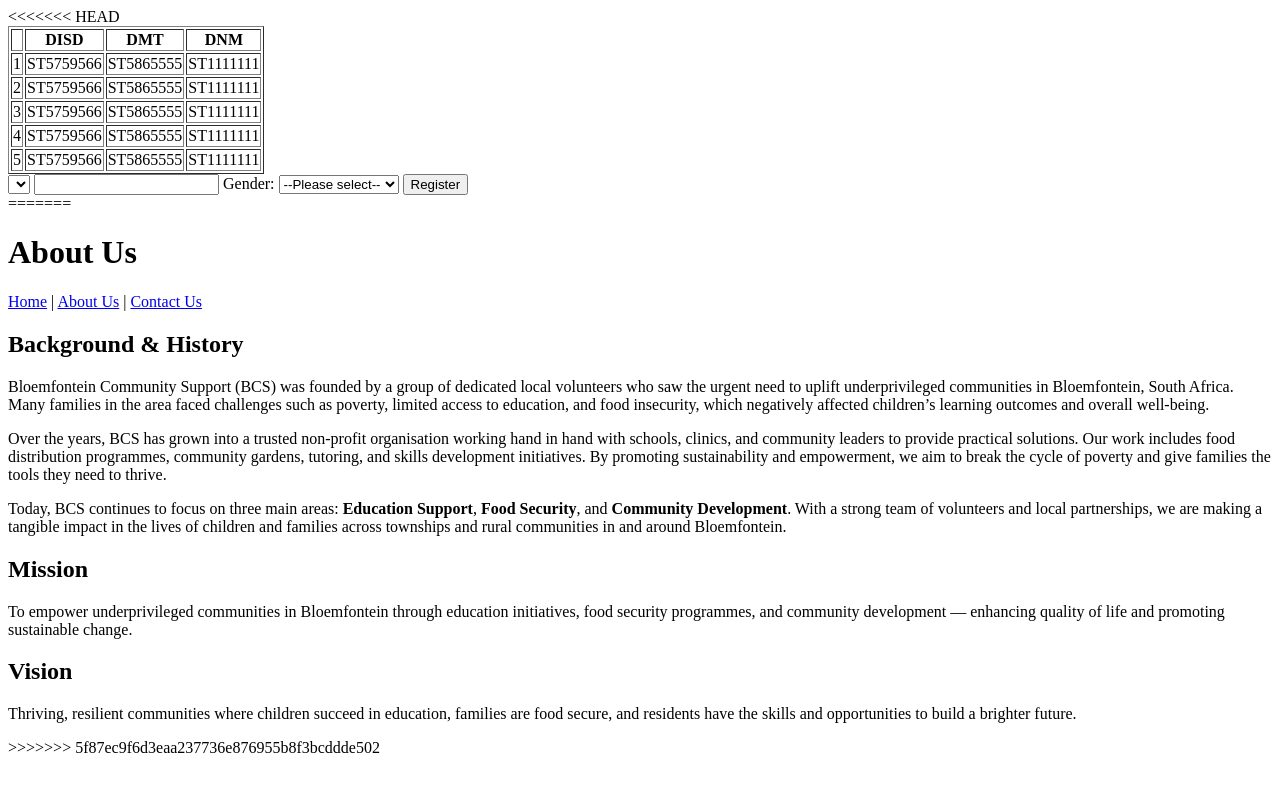
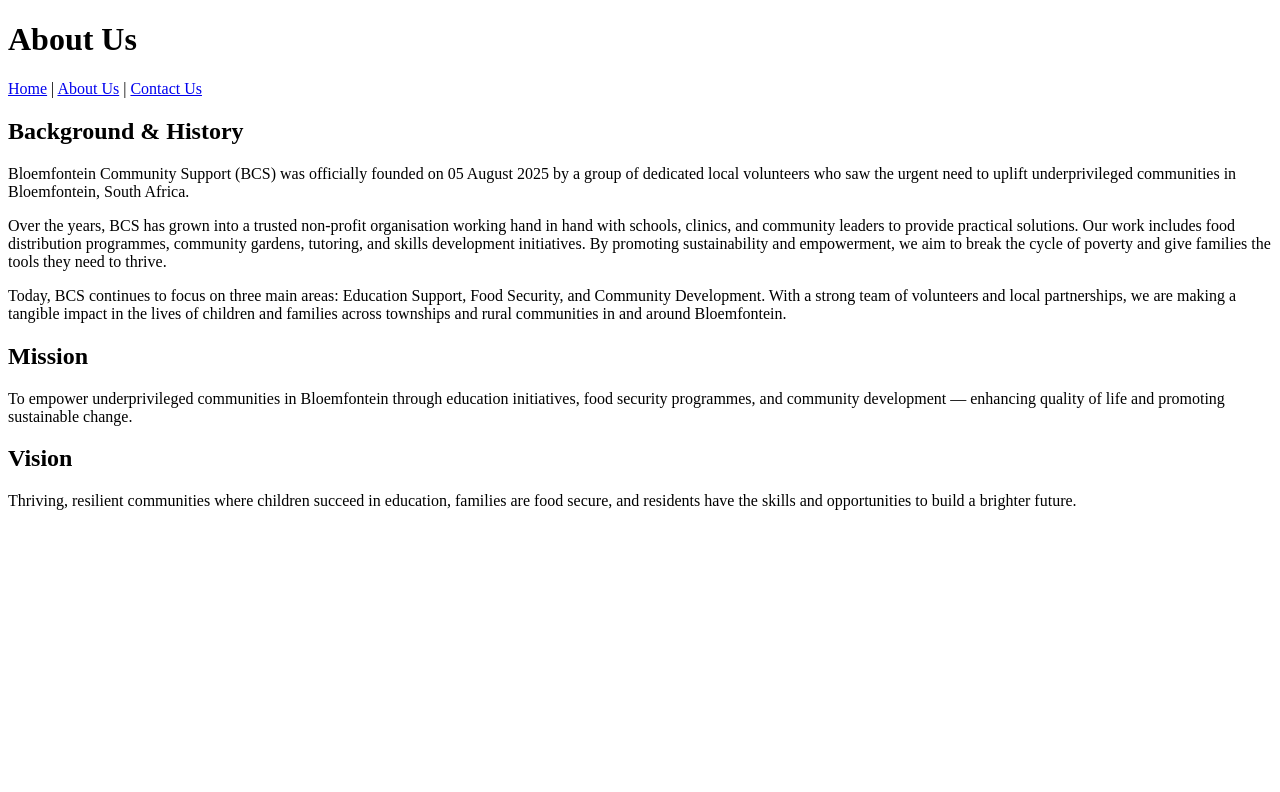
Before and after one commit to karabo-10/WEDE-Practical, a plain HTML site: page about.html in a window 1280 px wide. Drawn offline with Linux system fonts and the light colour scheme.

Commit message:
Part 1
Changes

```diff
--- a/about.html
+++ b/about.html
@@ -1,72 +1,6 @@
 <!DOCTYPE html>
 <html lang="en">
 <head>
-<<<<<<< HEAD
-    <meta charset="UTF-8">
-    <meta name="viewport" content="width=device-width, initial-scale=1.0">
-    <title>About</title>
-    <link rel="stylesheet" href="style.css">
-</head>
-<body>
-
-    <table border="solid">
-        <tr>
-            <th> </th>
-            <th>DISD</th>
-            <th>DMT</th>
-            <th>DNM</th>
-
-        </tr>
-        <tr>
-            <td> 1 </td>
-            <td>ST5759566</td>
-            <td>ST5865555</td>
-            <td>ST1111111</td>
-        </tr>
-        <tr>
-            <td>2</td>
-            <td>ST5759566</td>
-            <td>ST5865555</td>
-            <td>ST1111111</td>
-        </tr>
-        <tr>
-            <td>3</td>
-            <td>ST5759566</td>
-            <td>ST5865555</td>
-            <td>ST1111111</td>
-        </tr>
-        <tr>
-            <td>4</td>
-            <td>ST5759566</td>
-            <td>ST5865555</td>
-            <td>ST1111111</td>
-        </tr>
-        <tr>
-            <td>5</td>
-            <td>ST5759566</td>
-            <td>ST5865555</td>
-            <td>ST1111111</td>
-        </tr>
-    </table>
-
-    <form action="action.php"
-        <fieldset>
-            <select>
-            </select>
-            <input type="number" required/>
-            <label>Gender:</label>
-            <select>
-                <option>--Please select--</option>
-                <option>Female</option>
-                <option>Male</option>
-                <option>Other</option>
-            </select>
-            <input type="button" value="Register"
-        </fieldset>
-    </form>
-
-
-=======
   <meta charset="UTF-8">
   <title>About Us - Bloemfontein Community Support</title>
 </head>
@@ -81,10 +15,9 @@
 
   <h2>Background & History</h2>
   <p>
-    Bloemfontein Community Support (BCS) was founded by a group of dedicated local volunteers
-    who saw the urgent need to uplift underprivileged communities in Bloemfontein, South Africa.
-    Many families in the area faced challenges such as poverty, limited access to education,
-    and food insecurity, which negatively affected children’s learning outcomes and overall well-being.
+     Bloemfontein Community Support (BCS) was officially founded on 05 August 2025
+    by a group of dedicated local volunteers who saw the urgent need to uplift underprivileged communities
+    in Bloemfontein, South Africa.
   </p>
   <p>
     Over the years, BCS has grown into a trusted non-profit organisation working hand in hand with
@@ -95,7 +28,7 @@
   </p>
   <p>
     Today, BCS continues to focus on three main areas:
-    <strong>Education Support</strong>, <strong>Food Security</strong>, and <strong>Community Development</strong>.
+    Education Support, Food Security, and Community Development.
     With a strong team of volunteers and local partnerships, we are making a tangible impact in the lives
     of children and families across townships and rural communities in and around Bloemfontein.
   </p>
@@ -112,6 +45,5 @@
     Thriving, resilient communities where children succeed in education, families are food secure,
     and residents have the skills and opportunities to build a brighter future.
   </p>
->>>>>>> 5f87ec9f6d3eaa237736e876955b8f3bcddde502
 </body>
 </html>
```
Also changed, not shown: index.html (+0 -5 lines).
